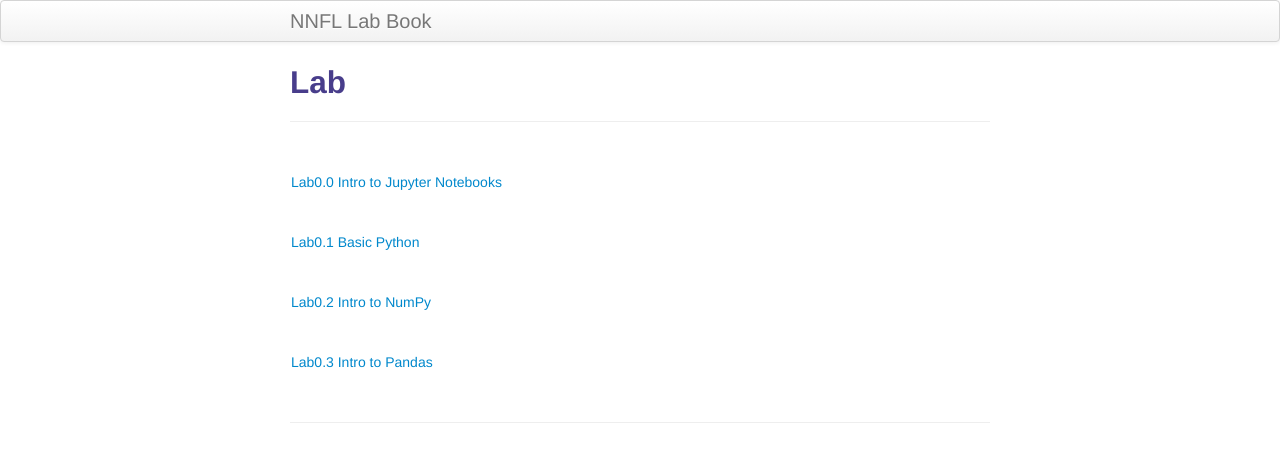
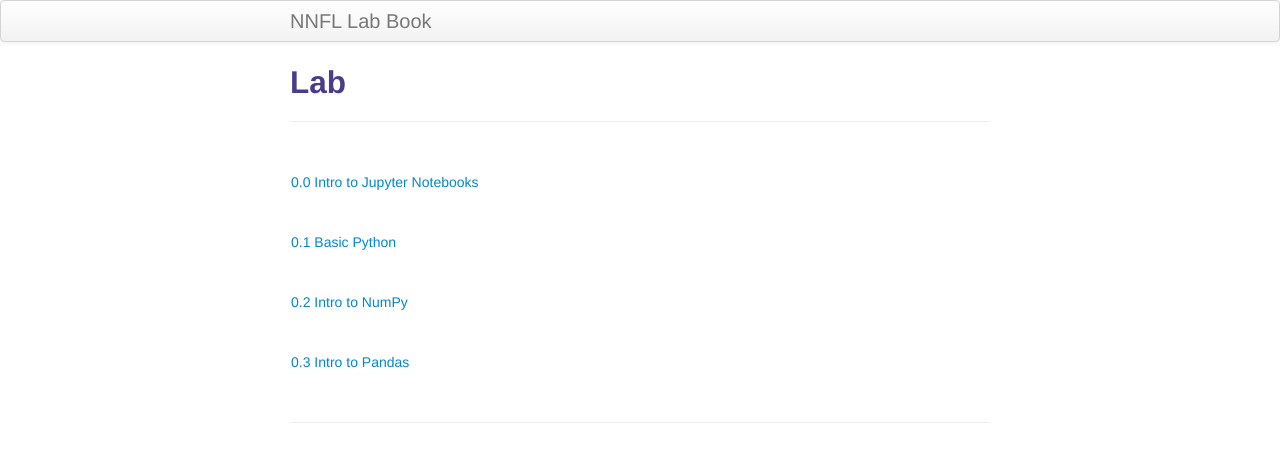
Before and after one commit to nnfl-lab-book/nnfl-lab-book.github.io, a Jekyll site: the page built from pages/lab.html, in a window 1280 px wide. Shown: the top 462 px of the page. Built offline with Jekyll 4.4.1, drawn with Linux system fonts in a browser that asks for light colours.

Commit message:
changed lab names

```diff
--- a/pages/lab.html
+++ b/pages/lab.html
@@ -7,22 +7,22 @@ description: Lab notebooks for BITS F312
 <table class="wide">
 <tr>
   <td>
-    <a href="https://colab.research.google.com/drive/1TOVH9u4vTGqPLIdytNvRjJ-kCLoZpwPu">Lab0.0 Intro to Jupyter Notebooks</a>
+    <a href="https://colab.research.google.com/drive/1TOVH9u4vTGqPLIdytNvRjJ-kCLoZpwPu">0.0 Intro to Jupyter Notebooks</a>
   </td>
 </tr>
 <tr>
   <td>
-     <a href="https://colab.research.google.com/drive/10MRYoVFclnLZbLCP21C6QuqtanPjqROZ">Lab0.1 Basic Python</a>
+     <a href="https://colab.research.google.com/drive/10MRYoVFclnLZbLCP21C6QuqtanPjqROZ">0.1 Basic Python</a>
    </td>
  </tr>
  <tr>
    <td>
-     <a href="https://colab.research.google.com/drive/1mCVyj6NOcd9ZVlTW8DfhbulDdhn5LvzC">Lab0.2 Intro to NumPy</a>
+     <a href="https://colab.research.google.com/drive/1mCVyj6NOcd9ZVlTW8DfhbulDdhn5LvzC">0.2 Intro to NumPy</a>
     </td>
  </tr>
  <tr>
   <td>
-    <a href="resources/3_Intro_to_Pandas.zip">Lab0.3 Intro to Pandas</a>
+    <a href="resources/3_Intro_to_Pandas.zip">0.3 Intro to Pandas</a>
    </td>
 </tr>
  <!-- <tr>
```
